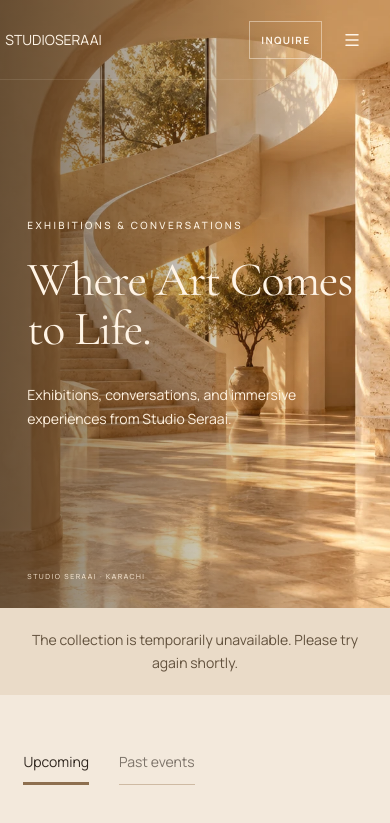
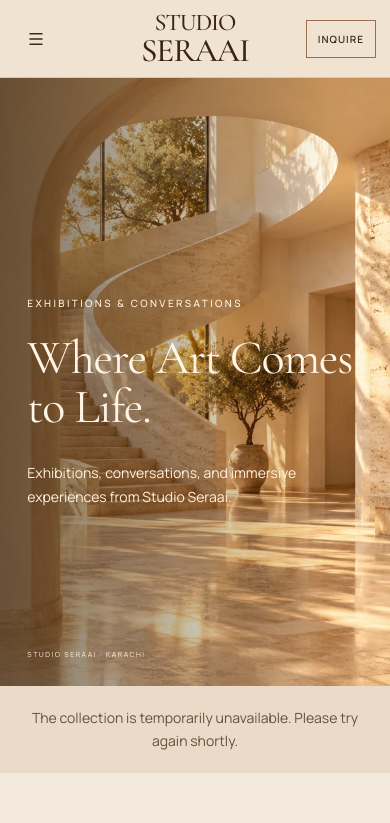
Before and after one commit to studioseraai/studioseraai, a Next.js app: page /events in a window 390 px wide. Shown: the top 823 px of the page. Built offline with nearby package versions, Linux system fonts and the light colour scheme.

Commit message:
V3 premium navbar: sticky frosted glass and larger navigation controls

```diff
--- a/app/gallery-components/gallery.css
+++ b/app/gallery-components/gallery.css
@@ -133,3 +133,63 @@
  .wa-home .ev3-archive-heading>a{white-space:normal}
 }
 @media(prefers-reduced-motion:reduce){.wa-home *{scroll-behavior:auto!important}}
+
+/* V3 Premium navigation: persistent translucent glass across every public section. */
+.sg.wa>.sg-header,
+.sg.wa:has(section[aria-label="Studio Seraai — A Gallery Without Walls"])>.sg-header{
+ position:sticky!important;top:0!important;inset:auto!important;z-index:1000!important;
+ height:96px!important;min-height:96px;display:flex;align-items:center;
+ padding:0 clamp(22px,4.2vw,90px)!important;
+ color:#3b281d!important;background:rgba(241,227,211,.93)!important;
+ border-bottom:1px solid rgba(125,93,69,.2)!important;
+ -webkit-backdrop-filter:blur(18px) saturate(125%);backdrop-filter:blur(18px) saturate(125%);
+ transition:background .3s ease,border-color .3s ease,box-shadow .3s ease;
+}
+.sg.wa>.sg-header[data-scrolled="true"]{
+ background:rgba(242,228,213,.60)!important;
+ border-bottom-color:rgba(130,92,64,.14)!important;
+ box-shadow:0 10px 32px rgba(66,40,21,.07);
+}
+.sg.wa>.sg-header .sg-v3-wordmark{
+ display:flex!important;flex-direction:column;align-items:flex-start;justify-content:center;
+ flex:0 0 auto!important;width:auto!important;height:auto!important;min-width:172px;
+ color:#3a2515;text-decoration:none;line-height:.76;letter-spacing:-.075em;
+ font-family:var(--font-display),Georgia,serif;font-weight:500;
+}
+.sg.wa>.sg-header .sg-v3-wordmark span:first-child{font-size:clamp(29px,2.15vw,39px)}
+.sg.wa>.sg-header .sg-v3-wordmark span:last-child{font-size:clamp(38px,3.05vw,55px);margin-top:5px}
+.sg.wa>.sg-header .wa-desktop-nav{position:absolute;left:50%;transform:translateX(-50%);display:flex;align-items:center;gap:clamp(22px,2.3vw,43px);margin:0}
+.sg.wa>.sg-header .wa-desktop-nav a{
+ color:#3c291d;font:500 clamp(16px,1.25vw,21px)/1.2 var(--font-display),Georgia,serif!important;
+ letter-spacing:.02em!important;padding:12px 1px;white-space:nowrap;
+ border-bottom:1px solid transparent;transition:border-color .2s,color .2s
+}
+.sg.wa>.sg-header .wa-desktop-nav a:hover{border-bottom-color:#aa7d47;text-decoration:none}
+.sg.wa>.sg-header .sg-header-actions{margin-left:auto;order:2;gap:15px}
+.sg.wa>.sg-header .sg-icon{width:52px;height:52px;min-width:52px;min-height:52px;display:grid;place-items:center;color:#3d2b1e}
+.sg.wa>.sg-header .sg-header-actions .sg-icon svg{width:27px;height:27px;stroke-width:1.75}
+.sg.wa>.sg-header .sg-inquire{
+ min-height:47px;padding:10px 27px;display:inline-flex;align-items:center;justify-content:center;
+ font:600 13px/1 var(--font-interface),Arial,sans-serif!important;letter-spacing:.18em!important;
+ color:#3d2b1e!important;border:1px solid #9a704f!important;background:transparent;transition:background .2s,color .2s
+}
+.sg.wa>.sg-header .sg-inquire:hover{background:#583920;color:#fff!important}
+@media(max-width:1050px){
+ .sg.wa>.sg-header .sg-v3-wordmark{min-width:135px}
+ .sg.wa>.sg-header .wa-desktop-nav{gap:15px}
+ .sg.wa>.sg-header .wa-desktop-nav a{font-size:16px!important}
+ .sg.wa>.sg-header .sg-inquire{padding:10px 15px}
+}
+@media(max-width:800px){
+ .sg.wa>.sg-header,.sg.wa:has(section[aria-label="Studio Seraai — A Gallery Without Walls"])>.sg-header{
+ height:78px!important;min-height:78px;padding:0 14px!important;gap:10px}
+ .sg.wa>.sg-header .wa-desktop-nav{display:none!important}
+ .sg.wa>.sg-header>.sg-icon{display:grid!important;order:0!important;width:44px;min-width:44px;height:44px;min-height:44px}
+ .sg.wa>.sg-header .sg-v3-wordmark{position:absolute;left:50%;transform:translateX(-50%);min-width:0!important;align-items:center}
+ .sg.wa>.sg-header .sg-v3-wordmark span:first-child{font-size:24px}
+ .sg.wa>.sg-header .sg-v3-wordmark span:last-child{font-size:33px}
+ .sg.wa>.sg-header .sg-header-actions{order:2;margin-left:auto;gap:5px}
+ .sg.wa>.sg-header .sg-header-actions .sg-icon{display:none!important}
+ .sg.wa>.sg-header .sg-inquire{font-size:10px!important;letter-spacing:.1em!important;padding:9px 11px;min-height:38px}
+}
+@media(prefers-reduced-motion:reduce){.sg.wa>.sg-header{transition:none}}
```
